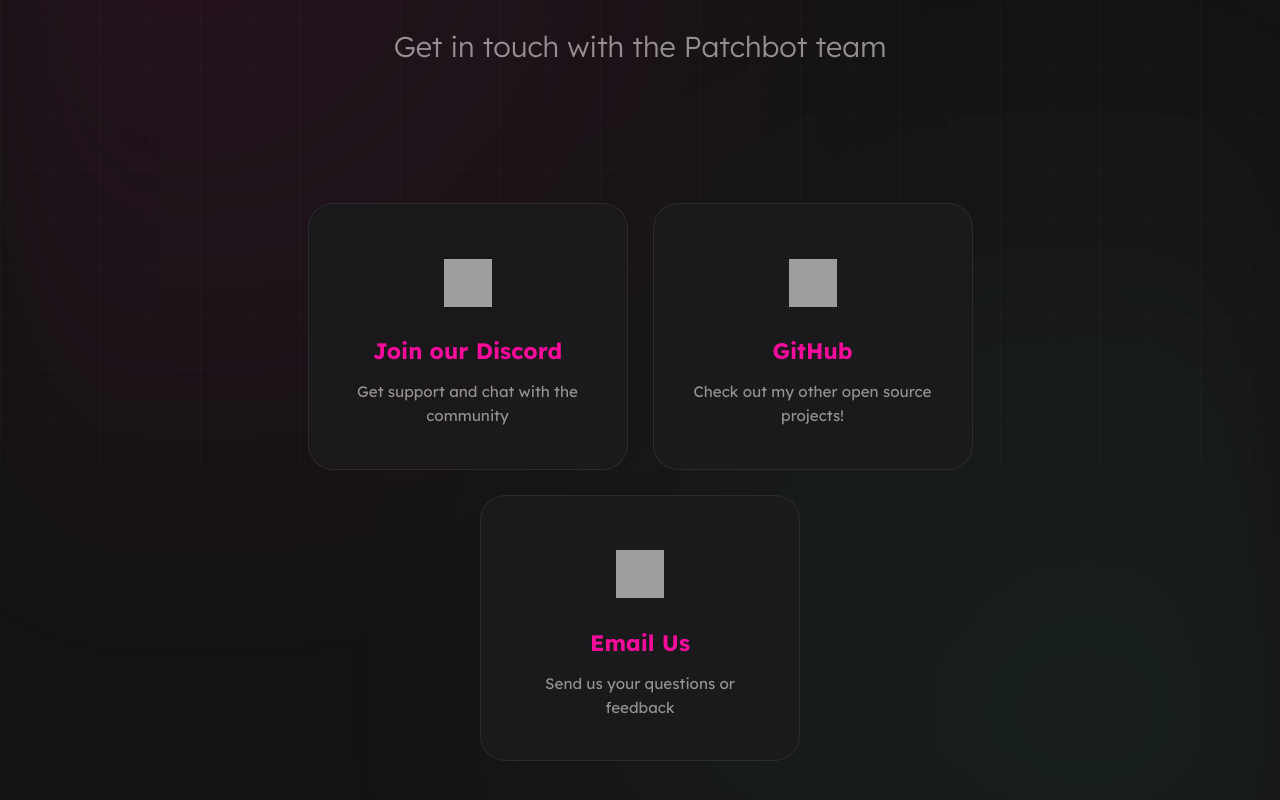
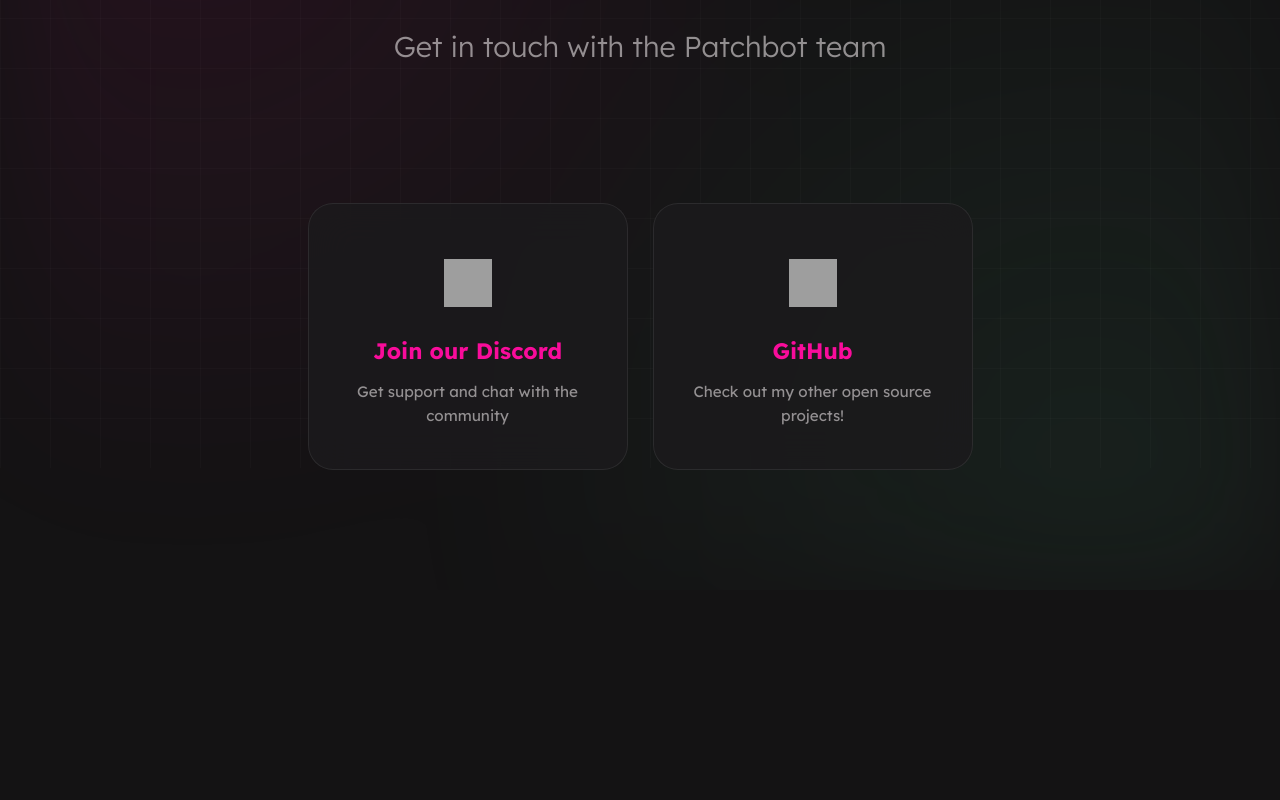
Before and after one commit to Twig44/Patchbot-Site, a plain HTML site: page contact.html in a window 1280 px wide. Shown: the part 332-1132 px from the top of the page. After the commit the page ends 922 px from the top, so only its background shows below. Drawn offline with Linux system fonts and the light colour scheme; grey boxes are pictures that could not be loaded; a web font is replaced by a local one.

Commit message:
Update contact.html

```diff
--- a/contact.html
+++ b/contact.html
@@ -1126,13 +1126,6 @@
                         <h3 class="contact-title">GitHub</h3>
                         <p class="contact-description">Check out my other open source projects!</p>
                     </div>
-                    <div class="contact-card" onclick="window.open('mailto:your@email.com')">
-                        <div class="contact-icon">
-                            <img src="https://cdn.discordapp.com/emojis/772249975350231060.webp?size=160&animated=true" alt="Email" class="discord-emoji-large">
-                        </div>
-                        <h3 class="contact-title">Email Us</h3>
-                        <p class="contact-description">Send us your questions or feedback</p>
-                    </div>
                 </div>
             </div>
         </div>
```
